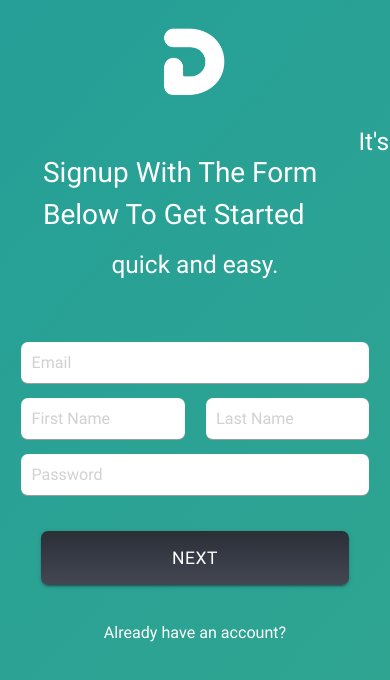
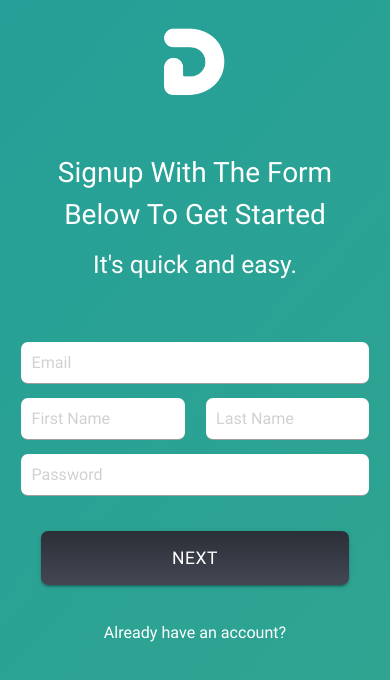
Before and after one commit to justinbavier/dime, a React (Create React App) app: page /signup in a window 390 px wide. Shown: the top 680 px of the page. Built offline with nearby package versions, Linux system fonts and the light colour scheme.

Commit message:
Added mobile design (rough)

```diff
--- a/src/components/Signup.js
+++ b/src/components/Signup.js
@@ -18,8 +18,8 @@ class Signup extends Component {
           </div>
 
           <div className="row">
-            <p className="signup-greeting col s10 offset-s1 m12center-align">{` Signup With The Form Below To Get Started `}</p>
-            <p className="signup-instructions center-align">{` It's quick and easy. `}</p>
+            <p className="signup-greeting col s10 offset-s1 m12 center-align">{` Signup With The Form Below To Get Started `}</p>
+            <p className="signup-instructions col s12 m12 center-align">{` It's quick and easy. `}</p>
           </div>
 
           <div className="row">
--- a/src/main.css
+++ b/src/main.css
@@ -3,7 +3,8 @@ html {
 }
 
 body {
-  width: 100%;
+  width: 100% !important;
+  height: 100% !important;
 }
 
 p {
```
